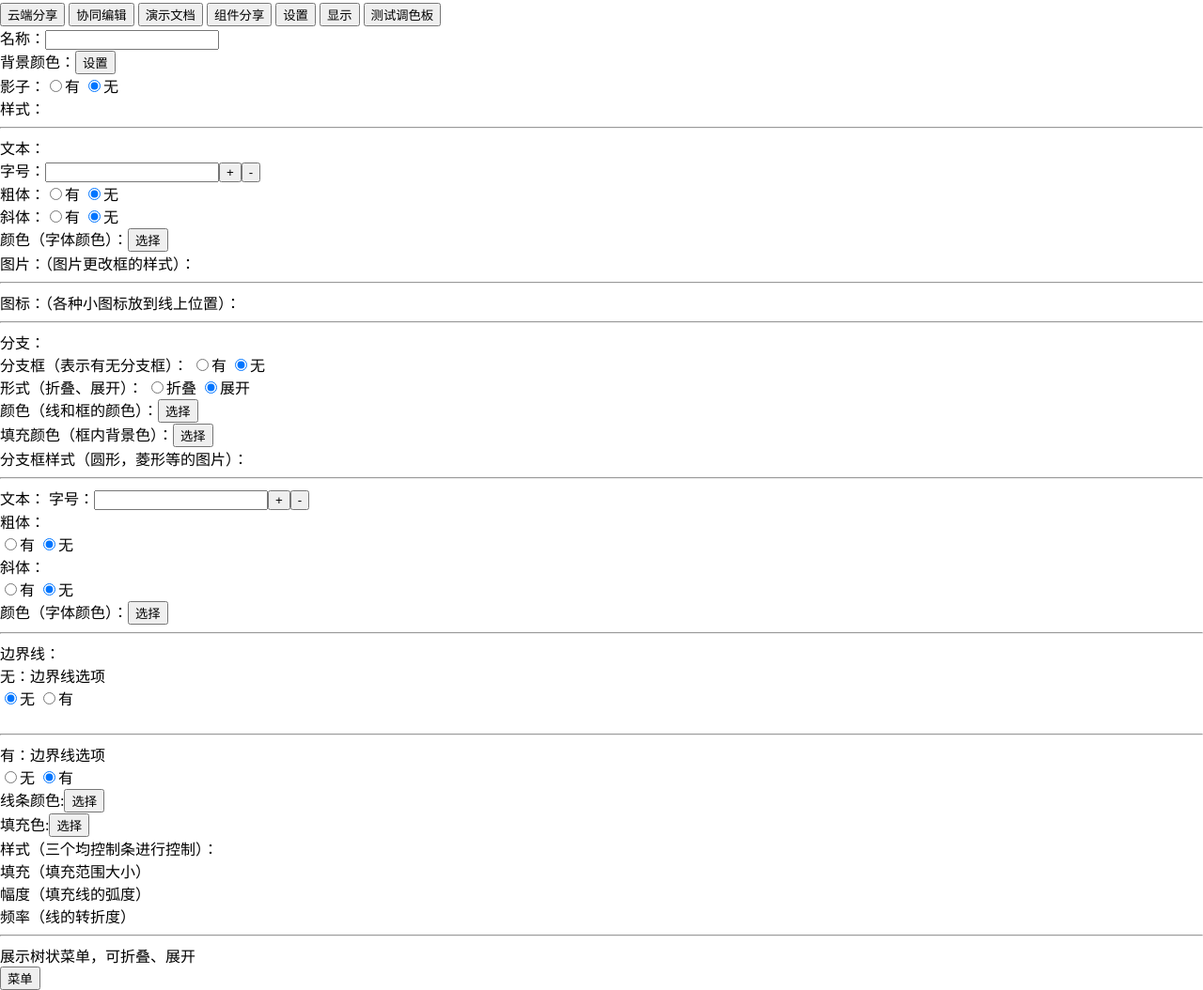
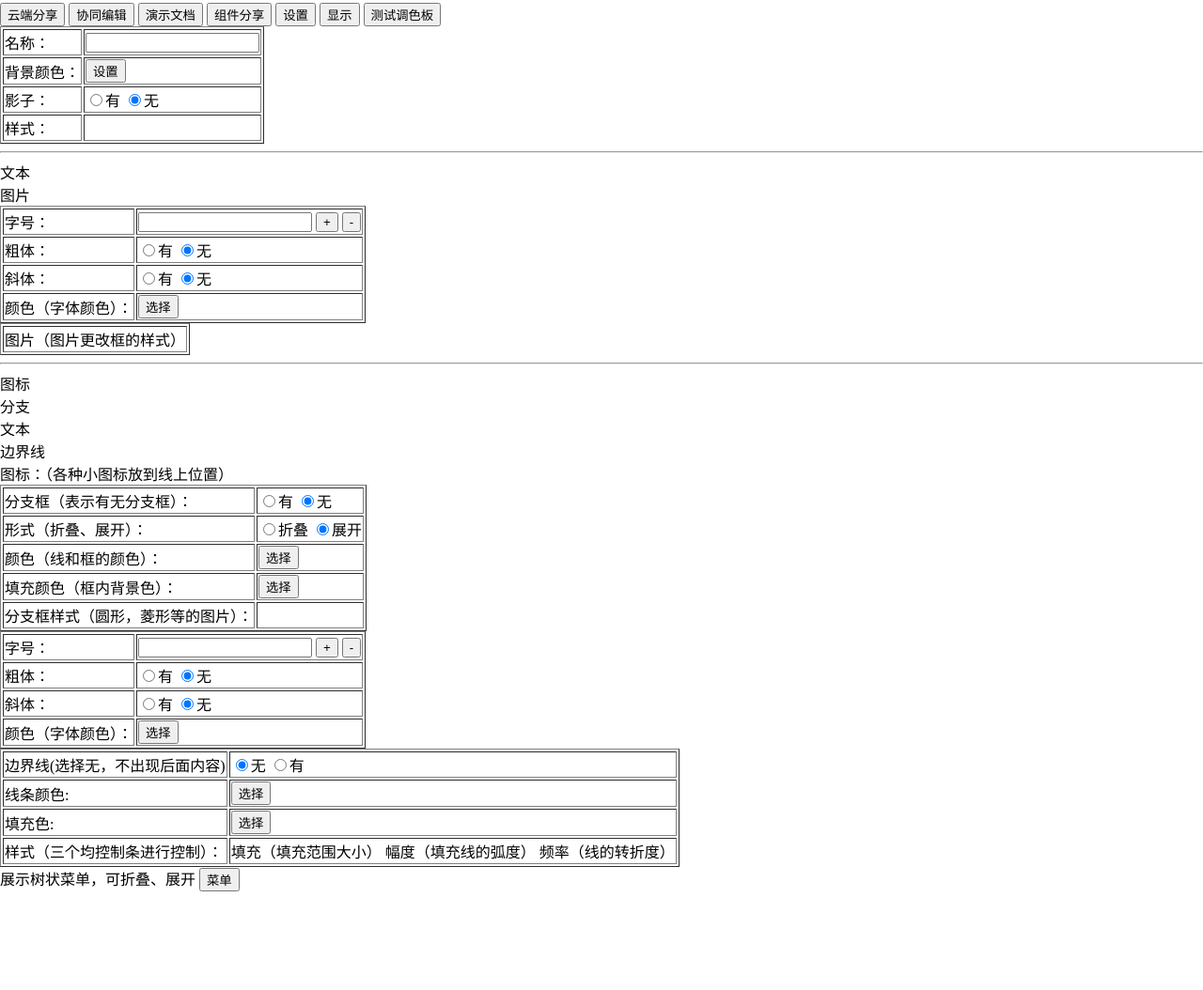
Before and after one commit to lejoying/ibrainstroms, a plain HTML site: page web/testfile/testcolor.html in a window 1280 px wide. Shown: the part 225-1279 px from the top of the page at 94% size. After the commit the page ends 1174 px from the top, so only its background shows below. Drawn offline with Linux system fonts and the light colour scheme.

Commit message:
14.1.4update

```diff
--- a/web/testfile/testcolor.html
+++ b/web/testfile/testcolor.html
@@ -5,9 +5,9 @@
 </head>
 <body>
 <header class="hide1">
-    <img class="logo" src="../static/images/images_logo.png" />
+    <img class="logo" src="../static/images/images_logo.png"/>
     <!--<div class="title">-->
-        <!--奇思妙想-->
+    <!--奇思妙想-->
     <!--</div>-->
 </header>
 <div class="content">
@@ -15,6 +15,7 @@
         Your browser does not support the HTML5 canvas tag.
     </canvas>
 </div>
+
 <script src="../testfile/color.js"></script>
 <script src="../static/js/jquery.min.js"></script>
 
@@ -32,80 +33,191 @@
 <script src="\static\js\mapdata.js"></script>
 -->
 <div>
-    <input type="button" value="云端分享" >
-    <input type="button" value="协同编辑" >
-    <input type="button" value="演示文档" >
-    <input type="button" value="组件分享" >
-    <input type="button" value="设置" >
-    <input type="button" value="显示" >
+    <input type="button" value="云端分享">
+    <input type="button" value="协同编辑">
+    <input type="button" value="演示文档">
+    <input type="button" value="组件分享">
+    <input type="button" value="设置">
+    <input type="button" value="显示">
     <input type="button" id="test" value="测试调色板">
 </div>
 <!--设置按钮（没有选择任何节点）-->
-<div class="setting_file" >
-名称：<input type="text" id="file_name"><br>
-背景颜色：<input type="button" id="background_color"value="设置"><br>
-影子：<input type="radio"name="select" value="with">有
-      <input type="radio" name="select" value="without" checked="checked">无<br>
-样式：<br>
+<div class="setting_file">
+    <table border="1">
+        <tr>
+            <td>名称：</td>
+            <td>
+                <input type="text" id="file_name">
+            </td>
+        </tr>
+        <tr>
+            <td> 背景颜色：</td>
+            <td>
+                <input type="button" id="background_color" value="设置">
+            </td>
+        </tr>
+        <tr>
+            <td>影子：</td>
+            <td>
+                <input type="radio" name="select" value="with">有
+                <input type="radio" name="select" value="without" checked="checked">无
+            </td>
+        </tr>
+        <tr>
+            <td>样式：</td>
+            <td>
+
+            </td>
+        </tr>
+    </table>
 </div>
 <hr>
 <!--设置（选择根节点）-->
 <div class="setting_parentNode">
-文本：<br>
-    字号：<input type="text"id="word_size"><button>+</button><button>-</button><br>
-    粗体：<input type="radio"name="bold" value="with">有
-    <input type="radio" name="bold" value="without" checked="checked">无<br>
-    斜体：<input type="radio"name="italics" value="with">有
-    <input type="radio" name="italics" value="without" checked="checked">无<br>
-    颜色（字体颜色）：<input type="button" id="color" value="选择"><br>
-图片：（图片更改框的样式）：<br>
+    <div class="text">文本</div>
+    <div class="picture">图片</div>
+    <div id="text_parent">
+        <table border="1">
+            <tr>
+                <td> 字号：</td>
+                <td>
+                    <input type="text" id="word_size">
+                    <button>+</button>
+                    <button>-</button>
+                </td>
+            </tr>
+            <tr>
+                <td>粗体：</td>
+                <td>
+                    <input type="radio" name="bold" value="with">有
+                    <input type="radio" name="bold" value="without" checked="checked">无
+                </td>
+            </tr>
+            <tr>
+                <td> 斜体：</td>
+                <td>
+                    <input type="radio" name="italics" value="with">有
+                    <input type="radio" name="italics" value="without" checked="checked">无
+                </td>
+            </tr>
+            <tr>
+                <td>颜色（字体颜色）：</td>
+                <td><input type="button" id="color" value="选择"></td>
+            </tr>
+        </table>
+    </div>
+    <div id="picture">
+        <table border="1">
+            <tr>
+                <td>图片（图片更改框的样式）</td>
+            </tr>
+        </table>
+    </div>
 </div>
 <hr>
 <!--设置（选择子节点）-->
 <div class="setting_childNode">
-图标：（各种小图标放到线上位置）：<br>
-    <hr>
-分支：<br>
-    分支框（表示有无分支框）：
-    <input type="radio"name="bobranch_box" value="with">有
-    <input type="radio" name="bobranch_box" value="without" checked="checked">无<br>
-    形式（折叠、展开）：
-    <input type="radio"name="shape" value="with">折叠
-    <input type="radio" name="shape" value="without" checked="checked">展开<br>
-    颜色（线和框的颜色）：<input type="button" id="color1" value="选择"><br>
-    填充颜色（框内背景色）：<input type="button" id="color2" value="选择"><br>
-    分支框样式（圆形，菱形等的图片）：<br>
-    <hr>
-文本：
-    字号：<input type="text"id="word_size1"><button>+</button><button>-</button><br>
-    粗体：<br>
-    <input type="radio"name="bold1" value="with">有
-    <input type="radio" name="bold1" value="without" checked="checked">无<br>
-    斜体：<br>
-    <input type="radio"name="italics1" value="with">有
-    <input type="radio" name="italics1" value="without" checked="checked">无<br>
-    颜色（字体颜色）：<input type="button" id="color3" value="选择"><br>
-    <hr>
-边界线：<br>
-    无：边界线选项<br>
-    <input type="radio" name="border" value="without" checked="checked">无
-    <input type="radio"name="border" value="with">有<br>
-    <br>
-    <hr>
-    有：边界线选项<br>
-    <input type="radio" name="border1" value="without">无
-    <input type="radio"name="border1" value="with"  checked="checked">有<br>
-        线条颜色:<input type="button" id="color4" value="选择"><br>
-        填充色:<input type="button" id="color5" value="选择"><br>
-        样式（三个均控制条进行控制）：<br>
-            填充（填充范围大小）<br>
-            幅度（填充线的弧度）<br>
-            频率（线的转折度）<br>
+    <div class="ico">图标</div>
+    <div class="branch">分支</div>
+    <div class="text">文本</div>
+    <div class="border_line">边界线</div>
+    <div id="ico">
+        图标：（各种小图标放到线上位置）
+    </div>
+    <div id="branch">
+        <table border="1">
+            <tr>
+                <td> 分支框（表示有无分支框）：</td>
+                <td>
+                    <input type="radio" name="bobranch_box" value="with">有
+                    <input type="radio" name="bobranch_box" value="without" checked="checked">无
+                </td>
+            </tr>
+            <tr>
+                <td> 形式（折叠、展开）：</td>
+                <td>
+                    <input type="radio" name="shape" value="with">折叠
+                    <input type="radio" name="shape" value="without" checked="checked">展开
+                </td>
+            </tr>
+            <tr>
+                <td>颜色（线和框的颜色）：</td>
+                <td>
+                    <input type="button" id="color1" value="选择">
+                </td>
+            </tr>
+            <tr>
+                <td>填充颜色（框内背景色）：</td>
+                <td><input type="button" id="color2" value="选择"></td>
+            </tr>
+            <tr>
+                <td>分支框样式（圆形，菱形等的图片）：</td>
+                <td>
+
+                </td>
+            </tr>
+        </table>
+    </div>
+    <div id="text_child">
+        <table border="1">
+            <tr>
+                <td> 字号：</td>
+                <td><input type="text" id="word_size1">
+                    <button>+</button>
+                    <button>-</button>
+                </td>
+            </tr>
+            <tr>
+                <td> 粗体：</td>
+                <td>
+                    <input type="radio" name="bold1" value="with">有
+                    <input type="radio" name="bold1" value="without" checked="checked">无
+                </td>
+            </tr>
+            <tr>
+                <td>斜体：</td>
+                <td>
+                    <input type="radio" name="italics1" value="with">有
+                    <input type="radio" name="italics1" value="without" checked="checked">无
+                </td>
+            </tr>
+            <tr>
+                <td> 颜色（字体颜色）：</td>
+                <td><input type="button" id="color3" value="选择"></td>
+            </tr>
+        </table>
+    </div>
+    <div id="border_line">
+        <table border="1">
+            <tr>
+                <td>边界线(选择无，不出现后面内容)</td>
+                <td>
+                    <input type="radio" name="border" value="without" checked="checked">无
+                    <input type="radio" name="border" value="with">有
+                </td>
+            </tr>
+            <tr>
+                <td> 线条颜色:</td>
+                <td><input type="button" id="color4" value="选择"></td>
+            </tr>
+            <tr>
+                <td>填充色:</td>
+                <td><input type="button" id="color5" value="选择"></td>
+            </tr>
+            <tr>
+                <td>样式（三个均控制条进行控制）：</td>
+                <td>
+                    填充（填充范围大小）
+                    幅度（填充线的弧度）
+                    频率（线的转折度）
+                </td>
+            </tr>
+        </table>
+    </div>
 </div>
-<hr>
 <!--展示菜单-->
 <div class="menu">
-    展示树状菜单，可折叠、展开<br>
+    展示树状菜单，可折叠、展开
     <input type="button" id="menu" value="菜单">
 </div>
 </body>
```
